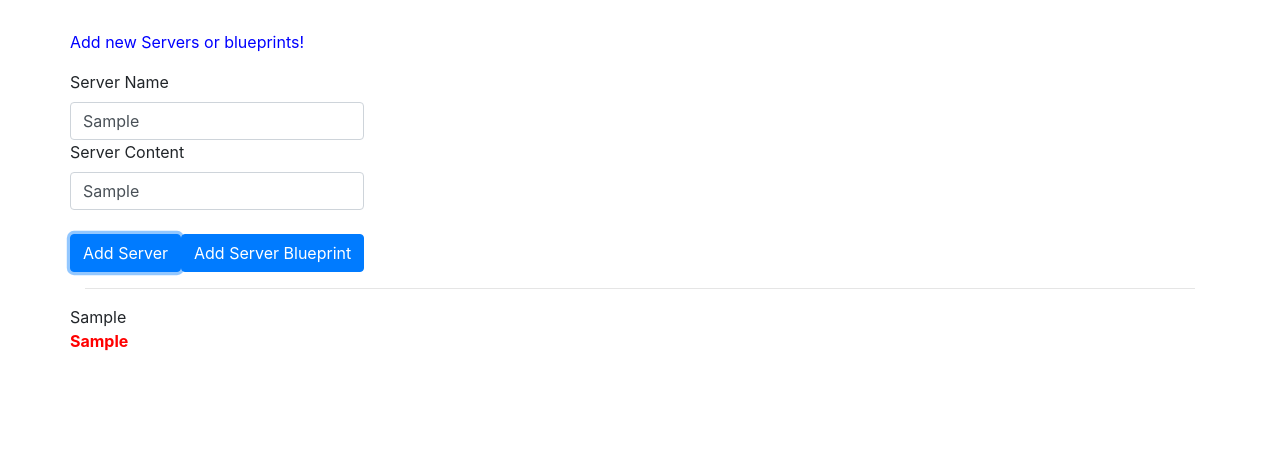
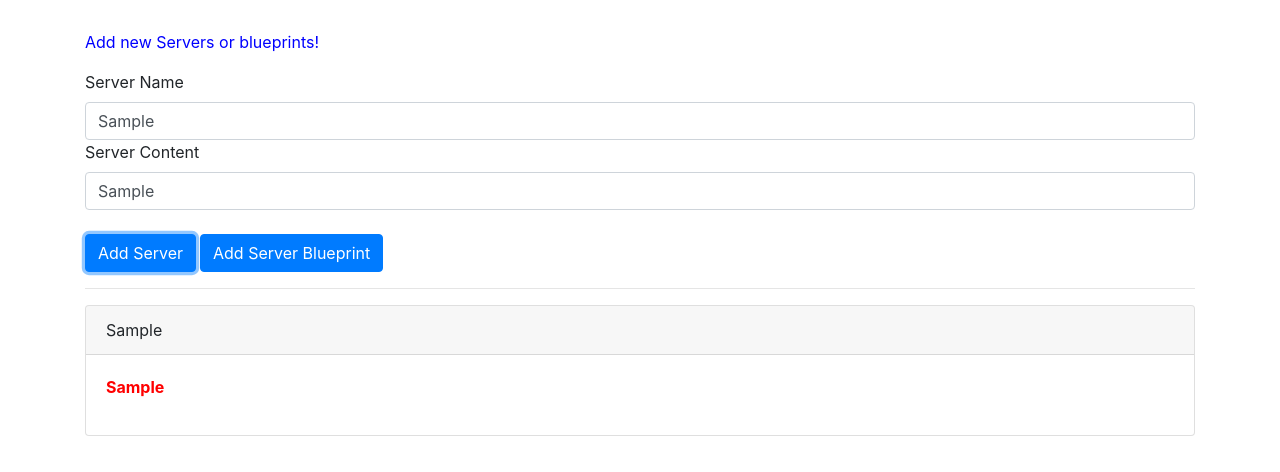
Before and after one commit to cyborg-nomade/angular-course, an Angular app: page / in a window 1280 px wide. Both pictures are taken after typing "Sample", "Sample" into the empty fields and a click on the button "Add Server". Shown: the top 472 px of the page. Built offline with nearby package versions, Linux system fonts and the light colour scheme.

Commit message:
minor styling

```diff
--- a/src/app/app.component.css
+++ b/src/app/app.component.css
@@ -5,3 +5,7 @@
 p {
   color: blue;
 }
+
+button {
+  margin-right: .25rem;
+}
--- a/src/app/app.component.html
+++ b/src/app/app.component.html
@@ -1,6 +1,6 @@
 <div class="container">
   <div class="row">
-    <div class="col-xs-12">
+    <div class="col-12">
       <p>Add new Servers or blueprints!</p>
       <label>Server Name</label>
       <input type="text" class="form-control" [(ngModel)]="newServerName">
@@ -13,10 +13,10 @@
   </div>
   <hr>
   <div class="row">
-    <div class="col-xs-12">
-      <div class="panel panel-default" *ngFor="let element of serverElements">
-        <div class="panel-heading">{{ element.name }}</div>
-        <div class="panel-body">
+    <div class="col-12">
+      <div class="card" *ngFor="let element of serverElements">
+        <div class="card-header">{{ element.name }}</div>
+        <div class="card-body">
           <p>
             <strong *ngIf="element.type === 'server'" style="color: red">{{ element.content }}</strong>
             <em *ngIf="element.type === 'blueprint'">{{ element.content }}</em>
```
